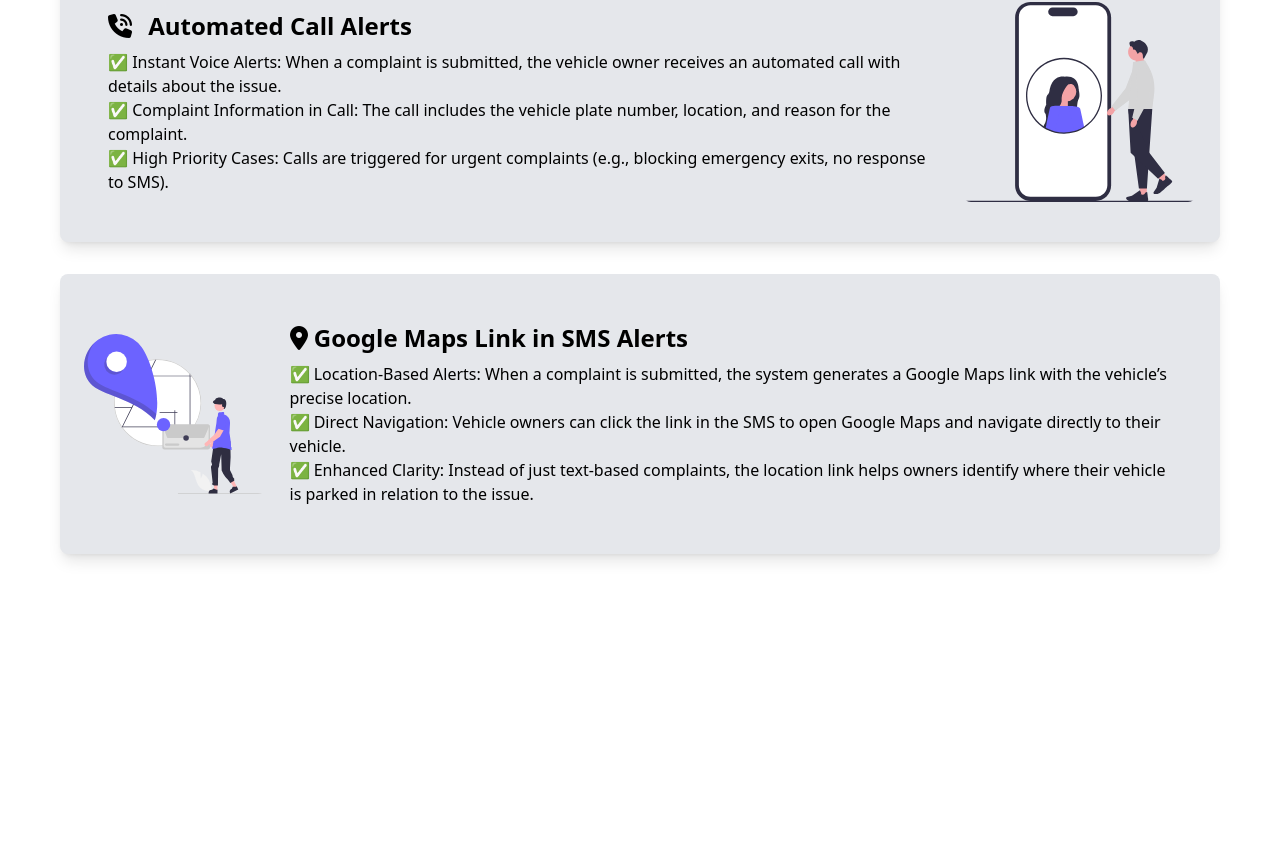
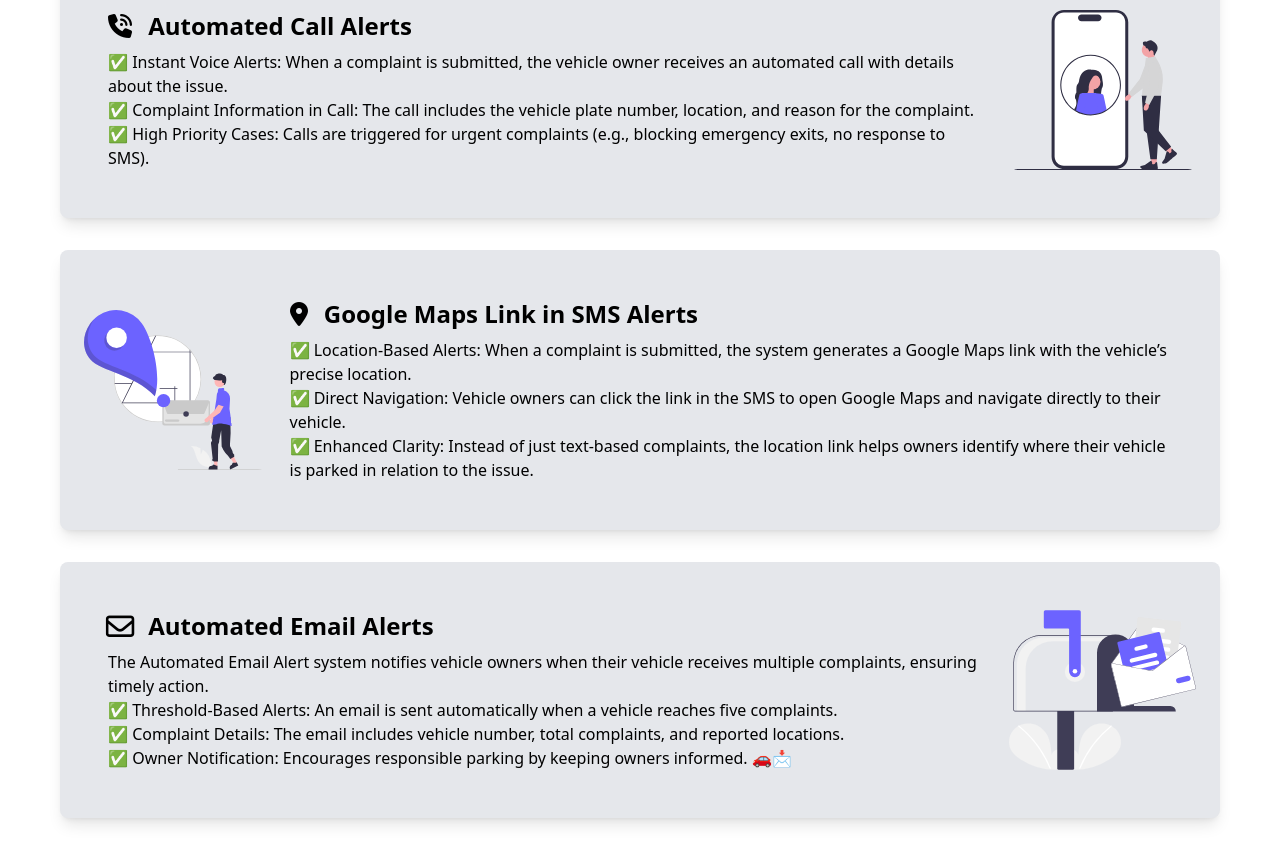
Before and after one commit to YashKambaria/Parking-Guardian, a React (Vite) app in the folder frontend/: page / in a window 1280 px wide. Shown: the part 438-1302 px from the top of the page. Before the commit the page ends 1052 px from the top, so only its background shows below. Built offline with nearby package versions, Linux system fonts and the light colour scheme.

Commit message:
frontend Updated

```diff
--- a/frontend/src/Home.jsx
+++ b/frontend/src/Home.jsx
@@ -3,12 +3,14 @@ import HomeCard from "./HomeCard";
 import chatting_image from "./assets/chatting.svg"
 import calling_image from "./assets/calling.svg"
 import location_image from "./assets/location.svg"
+import mail_image from "./assets/mail.svg"
 
 export default function Home({ darkMode }) {
-    let card_icon = ['message', 'call', 'location']
+    let card_icon = ['message', 'call', 'location','mail']
     let card_head1 = "Messaging & Location-Based Alerts";
     let card_head2 = "Automated Call Alerts";
     let card_head3 = "Google Maps Link in SMS Alerts";
+    let card_head4 = "Automated Email Alerts";
     let card_content1 = [
         "The Messaging & Location-Based Alert System enhances user engagement by sending real-time notifications, complaint updates, and location details for better issue resolution.",
         "✅ Real-Time Alerts: Users receive instant notifications when their complaint is updated or resolved.",
@@ -23,6 +25,12 @@ export default function Home({ darkMode }) {
         "✅ Location-Based Alerts: When a complaint is submitted, the system generates a Google Maps link with the vehicle’s precise location.",
         "✅ Direct Navigation: Vehicle owners can click the link in the SMS to open Google Maps and navigate directly to their vehicle.",
         "✅ Enhanced Clarity: Instead of just text-based complaints, the location link helps owners identify where their vehicle is parked in relation to the issue."
+    ]
+    let card_content4 =[
+        "The Automated Email Alert system notifies vehicle owners when their vehicle receives multiple complaints, ensuring timely action.",
+        "✅ Threshold-Based Alerts: An email is sent automatically when a vehicle reaches five complaints.",
+        "✅ Complaint Details: The email includes vehicle number, total complaints, and reported locations.",
+        "✅ Owner Notification: Encourages responsible parking by keeping owners informed. 🚗📩"
     ]
 
     return (
@@ -50,6 +58,13 @@ export default function Home({ darkMode }) {
                 card_content = { card_content3 }
                 card_head = { card_head3 }
                 card_icon = { card_icon[2] } />
+                <HomeCard
+                setImageLeft = {false}
+                darkMode = { darkMode }
+                card_image = { mail_image }
+                card_content = { card_content4 }
+                card_head = { card_head4 }
+                card_icon = { card_icon[3] } />
             </div>
         </>
     )
--- a/frontend/src/HomeCard.jsx
+++ b/frontend/src/HomeCard.jsx
@@ -12,7 +12,8 @@ export default function HomeCard({ setImageLeft, darkMode, card_image, card_cont
     let icons = {
         message: (<i className="fa-regular fa-message fa-bounce" style={card_icon_style}></i>),
         call: (<i className="fa-solid fa-phone-volume fa-shake" style={card_icon_style}></i>),
-        location: (<i class="fa-solid fa-location-dot fa-bounce"></i>),
+        location: (<i className="fa-solid fa-location-dot fa-bounce" style={card_icon_style}></i>),
+        mail: (<i className="fa-regular fa-envelope fa-beat" style={card_icon_style}></i>),
     };
 
     return setImageLeft ? (
@@ -57,7 +58,7 @@ export default function HomeCard({ setImageLeft, darkMode, card_image, card_cont
                 <img
                     src={card_image}
                     alt="Card Image"
-                    className="h-50 w-auto rounded-lg object-cover"
+                    className="h-40 w-auto rounded-lg object-cover"
                 />
             )}
             <div className="p-6">
```
Also changed, not shown: frontend/src/assets/mail.svg (added).
